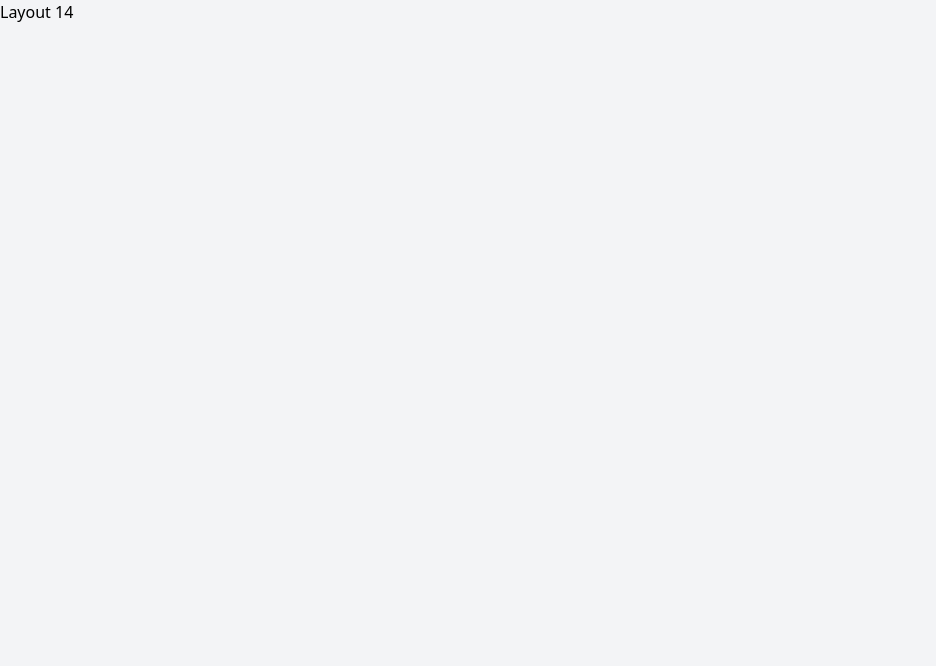
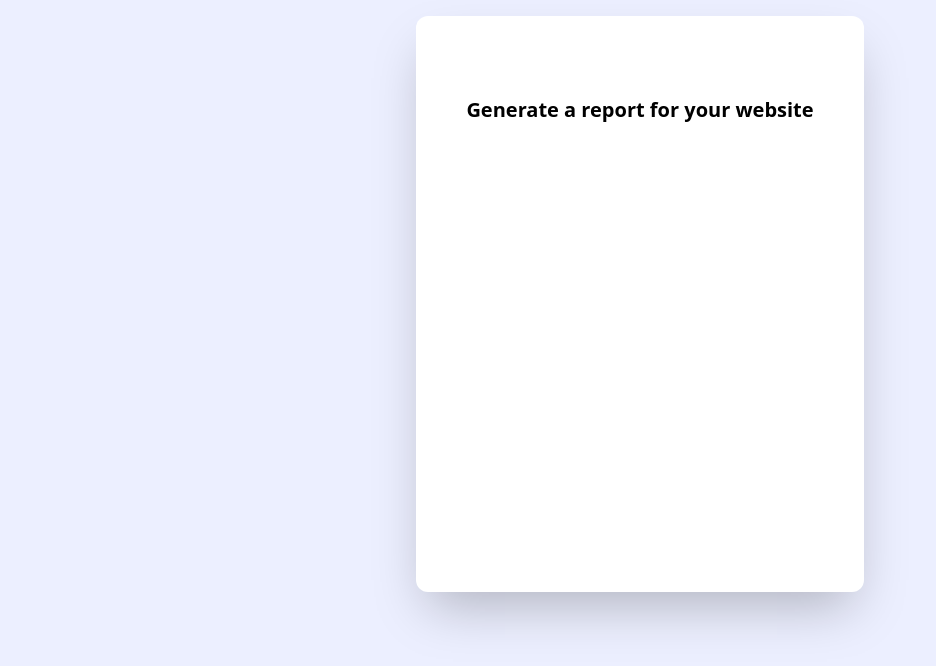
Before and after one commit to nasir-001/100-components, a Vue app: page /layout14 in a window 1280 px wide. Shown: the top 666 px of the page, without its empty margins (0-936 px from the left). Built offline with nearby package versions, Linux system fonts and the light colour scheme; the HTML template or start-up script is replaced by a standard one.

Commit message:
prototype component 14

```diff
--- a/src/views/Layout14.vue
+++ b/src/views/Layout14.vue
@@ -1,6 +1,10 @@
 <template>
-  <div>
-    Layout 14
+  <div class="bg-layout14backgroundColor h-screen">
+    <div class="bg-white w-3/8 mx-auto rounded-xl h-144 sticky top-4 shadow-2xl">
+      <div class="pt-20 font-semibold text-center text-xl">
+        Generate a report for your website
+      </div>
+    </div>
   </div>
 </template>
 
--- a/tailwind.config.js
+++ b/tailwind.config.js
@@ -47,6 +47,7 @@ module.exports = {
         'layout11SmallCardColor': '#ea4c89',
         'layout12InvitebackgroundColor': '#dcdff5',
         'layout12ButtonsColor': '#9181ff',
+        'layout14backgroundColor': '#ecefff'
       },
       // eslint-disable-next-line no-unused-vars
       backgroundImage: theme => ({
@@ -66,6 +67,7 @@ module.exports = {
         '2/7': '28.333333%',
         '4/7': '60%',
         '3/7': '40%',
+        '3/8': '35%',
       }
     },
   },
```
